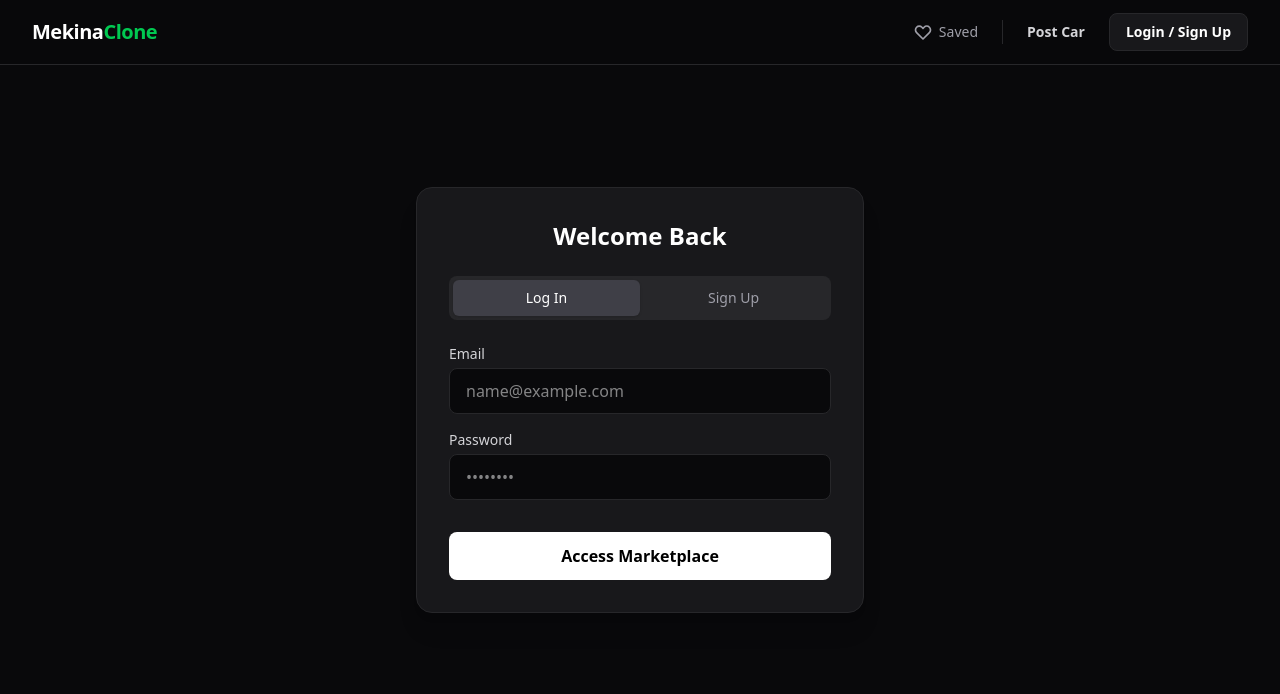
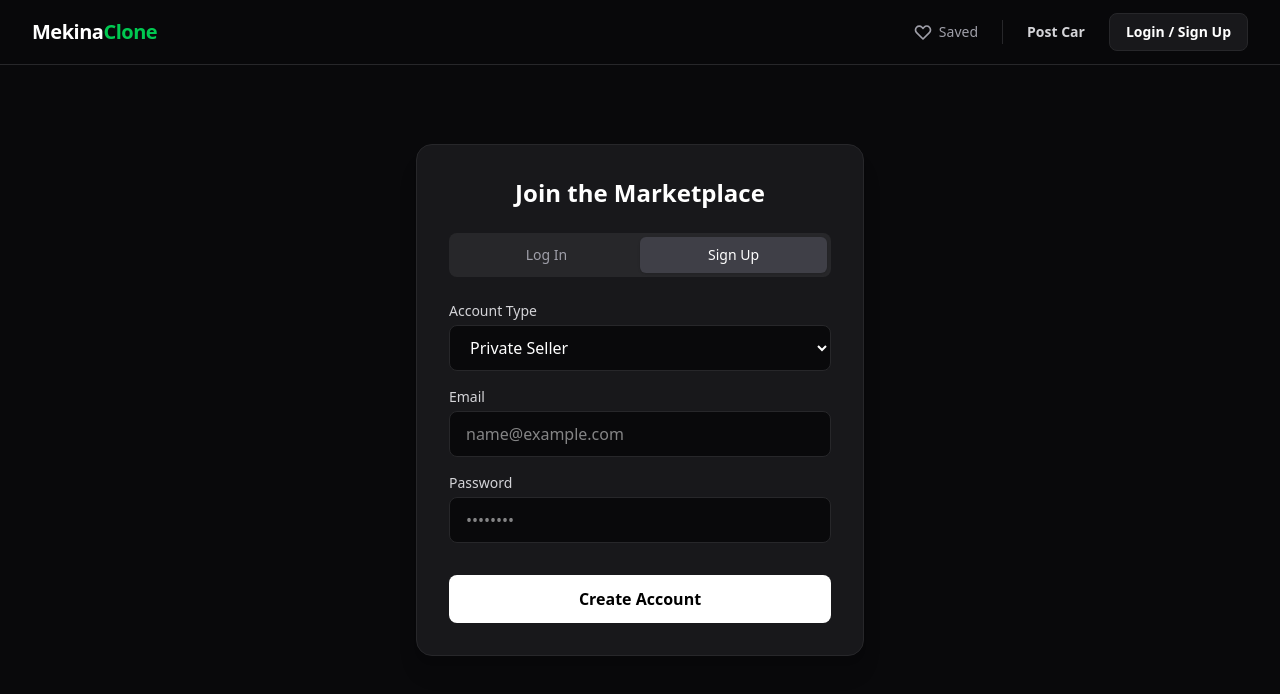
Before and after one commit to zamizpress1/mekina-clone, a Next.js app: page /login in a window 1280 px wide. Shown: the top 694 px of the page. Built offline with nearby package versions, Linux system fonts and the light colour scheme; no server answers.

Commit message:
default to signup and fix button text

```diff
--- a/src/app/login/page.tsx
+++ b/src/app/login/page.tsx
@@ -5,7 +5,7 @@ import { useRouter } from 'next/navigation';
 import { createClient } from '../../utils/supabase/client';
 
 export default function LoginPage() {
-  const [isLoginView, setIsLoginView] = useState(true);
+  const [isLoginView, setIsLoginView] = useState(false);
   const [email, setEmail] = useState('');
   const [password, setPassword] = useState('');
   const [accountType, setAccountType] = useState('private_seller');
@@ -24,8 +24,8 @@ export default function LoginPage() {
           password,
         });
         if (error) throw error;
-        alert('Success! You are now logged in.');
-        router.push('/'); // Redirects to the homepage
+
+        router.push('/'); // Redirects to the homepage on success
       } else {
         const { error } = await supabase.auth.signUp({
           email,
@@ -35,8 +35,10 @@ export default function LoginPage() {
           }
         });
         if (error) throw error;
-        alert('Success! Account created and logged in.');
-        router.push('/'); // Redirects to the homepage
+
+        alert('Success! Account created. You can now log in.');
+        setIsLoginView(true); // Automatically switch back to login mode
+        setPassword(''); // Clear the password for security
       }
     } catch (error: any) {
       alert(error.message || 'An error occurred during authentication.');
@@ -116,7 +118,7 @@ export default function LoginPage() {
             disabled={isLoading}
             className="w-full bg-white text-black font-semibold rounded-lg px-4 py-3 mt-4 hover:bg-zinc-200 transition-colors disabled:opacity-50"
           >
-            {isLoading ? 'Processing...' : 'Access Marketplace'}
+            {isLoading ? 'Processing...' : (isLoginView ? 'Log In' : 'Create Account')}
           </button>
         </form>
       </div>
```
